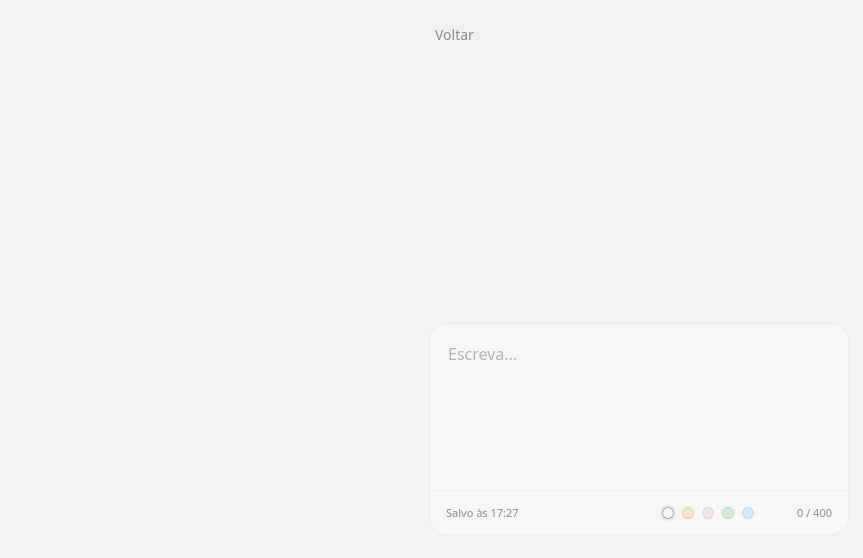
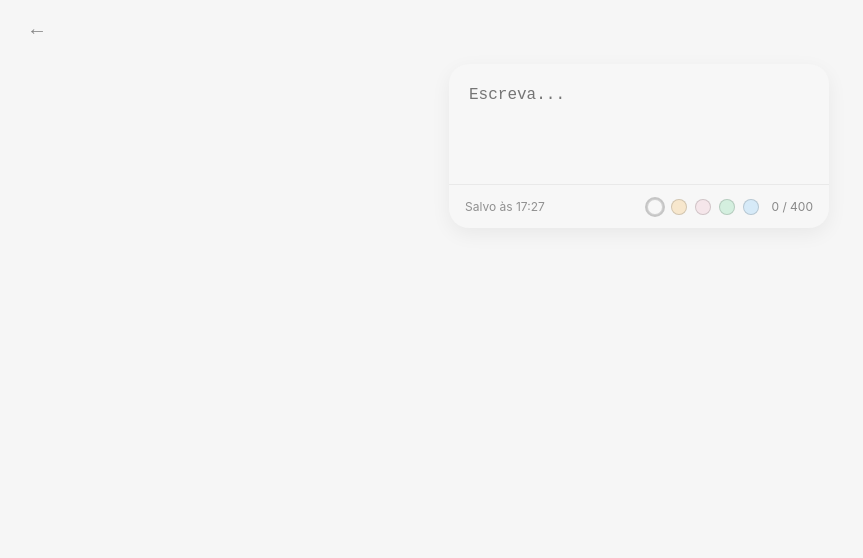
Before and after one commit to gesielgco/ecosystem-notess, a React app in the folder app/: page / in a window 1280 px wide. Shown: the top 558 px of the page, without its empty margins (1-864 px from the left). Built offline with nearby package versions, Linux system fonts and the light colour scheme; the HTML template or start-up script is replaced by a standard one.

Commit message:
ui: pin note below topbar + back arrow

```diff
--- a/app/src/App.tsx
+++ b/app/src/App.tsx
@@ -24,11 +24,17 @@ const MIN_H = 220;
 const MAX_H = 620;
 
 // Auto-height limits (proporcional ao texto)
+// (inclui o “compacto quando vazio”)
+const AUTO_EMPTY_TEXTAREA_H = 120;
 const AUTO_MIN_TEXTAREA_H = 160;
 const AUTO_MAX_TEXTAREA_H = 360;
 
 // Footer height (CSS usa 44px)
 const FOOTER_H = 44;
+
+// Long-press (mobile)
+const LONG_PRESS_MS = 520;
+const MOVE_TOLERANCE_PX = 10;
 
 type NoteSize = {
   w?: number;
@@ -147,6 +153,10 @@ export default function App() {
     noteId: string;
   } | null>(null);
 
+  // long-press state (mobile)
+  const longPressTimerRef = useRef<number | null>(null);
+  const longPressStartRef = useRef<{ x: number; y: number } | null>(null);
+
   const orderedNotes = useMemo(() => [...notes].sort((a, b) => b.updatedAt - a.updatedAt), [notes]);
 
   const activeNote = useMemo(() => {
@@ -236,7 +246,7 @@ export default function App() {
     setView("grid");
   }
 
-  // ✅ auto-height proporcional ao texto (se não manualH)
+  // ✅ auto-height proporcional ao texto + compacto quando vazio (se não manualH)
   function autoResizeTextarea() {
     if (!activeId) return;
     const s = sizes[activeId];
@@ -246,8 +256,14 @@ export default function App() {
     if (!el) return;
 
     el.style.height = "auto";
+
+    const text = el.value.trim();
+    if (text.length === 0) {
+      el.style.height = `${AUTO_EMPTY_TEXTAREA_H}px`;
+      return;
+    }
+
     const desired = el.scrollHeight;
-
     const clampedH = clamp(desired, AUTO_MIN_TEXTAREA_H, AUTO_MAX_TEXTAREA_H);
     el.style.height = `${clampedH}px`;
   }
@@ -324,10 +340,10 @@ export default function App() {
       return nextMap;
     });
 
-    // textarea acompanha a altura manual (mantém proporção interna)
+    // textarea acompanha a altura manual
     const el = textareaRef.current;
     if (el) {
-      const inner = Math.max(AUTO_MIN_TEXTAREA_H, nextH - FOOTER_H - 20); // 20 ≈ padding
+      const inner = Math.max(AUTO_EMPTY_TEXTAREA_H, nextH - FOOTER_H - 20);
       el.style.height = `${Math.min(inner, AUTO_MAX_TEXTAREA_H)}px`;
     }
   }
@@ -337,6 +353,53 @@ export default function App() {
     if (!drag) return;
     dragRef.current = { ...drag, active: false };
     e.preventDefault();
+  }
+
+  // -----------------------------
+  // ✅ LONG PRESS (mobile) + vibração
+  // -----------------------------
+  function cancelLongPress() {
+    if (longPressTimerRef.current) window.clearTimeout(longPressTimerRef.current);
+    longPressTimerRef.current = null;
+    longPressStartRef.current = null;
+  }
+
+  function onGridPointerDown(e: React.PointerEvent) {
+    const target = e.target as HTMLElement;
+
+    // só no vazio (não em cima de um card)
+    if (target.closest(".note-card")) return;
+
+    const isCoarse =
+      typeof window !== "undefined" &&
+      window.matchMedia &&
+      window.matchMedia("(pointer:coarse)").matches;
+
+    // só para mobile/tablet
+    if (!isCoarse) return;
+
+    longPressStartRef.current = { x: e.clientX, y: e.clientY };
+
+    cancelLongPress();
+    longPressTimerRef.current = window.setTimeout(() => {
+      // vibração sutil (se suportar)
+      if (navigator.vibrate) navigator.vibrate(12);
+
+      createNoteAndOpen();
+      cancelLongPress();
+    }, LONG_PRESS_MS);
+  }
+
+  function onGridPointerMove(e: React.PointerEvent) {
+    if (!longPressStartRef.current) return;
+
+    const dx = Math.abs(e.clientX - longPressStartRef.current.x);
+    const dy = Math.abs(e.clientY - longPressStartRef.current.y);
+
+    // se o usuário estiver rolando/arrastando, cancela
+    if (dx > MOVE_TOLERANCE_PX || dy > MOVE_TOLERANCE_PX) {
+      cancelLongPress();
+    }
   }
 
   // ✅ BOOT: sempre edit (última válida; senão cria; senão mais recente)
@@ -415,7 +478,8 @@ export default function App() {
     // eslint-disable-next-line react-hooks/exhaustive-deps
   }, [activeId, view]);
 
-  function onGridClick() {
+  // Desktop: duplo clique no vazio cria (mobile: long press)
+  function onGridDoubleClick() {
     createNoteAndOpen();
   }
 
@@ -433,7 +497,16 @@ export default function App() {
   return (
     <div className="app-root">
       {view === "grid" && (
-        <div className="grid-screen" onClick={onGridClick} role="button" tabIndex={0}>
+        <div
+          className="grid-screen"
+          onDoubleClick={onGridDoubleClick}
+          onPointerDown={onGridPointerDown}
+          onPointerMove={onGridPointerMove}
+          onPointerUp={cancelLongPress}
+          onPointerCancel={cancelLongPress}
+          role="button"
+          tabIndex={0}
+        >
           <div className="grid-wrap">
             {orderedNotes.map((n) => (
               <button
@@ -457,12 +530,12 @@ export default function App() {
       {view === "edit" && activeNote && (
         <div className="edit-screen">
           <div className="edit-topbar">
-            <button className="back-btn" type="button" onClick={exitToGrid}>
-              Voltar
+            <button className="back-btn" type="button" onClick={exitToGrid} aria-label="Voltar">
+  <span className="back-icon">←</span>
             </button>
           </div>
 
-          {/* ✅ Auto-centralizar verticalmente: wrapper faz center */}
+          {/* Centralização vertical é feita no CSS (.edit-outer) */}
           <div className="edit-outer">
             <div className="edit-wrap">
               <div
@@ -520,6 +593,7 @@ export default function App() {
                   </div>
                 </div>
               </div>
+
               <div style={{ height: 10 }} />
             </div>
           </div>
--- a/app/src/index.css
+++ b/app/src/index.css
@@ -1,309 +1,316 @@
-@tailwind base;
-@tailwind components;
-@tailwind utilities;
+/* Reset básico */
 
-:root {
-  --bg-app: #f2f2f2;
-  --text: #333333;
-
-  --border: rgba(0, 0, 0, 0.05);
-  --border-strong: rgba(0, 0, 0, 0.12);
-  --divider: rgba(0, 0, 0, 0.028);
-
-  --muted: rgba(51, 51, 51, 0.55);
-  --focus-shadow: 0 12px 28px rgba(0, 0, 0, 0.06);
+*{
+  box-sizing: border-box;
 }
 
 html,
 body,
-#root {
-  height: 100%;
+#root{
+  margin:0;
+  padding:0;
+  height:100%;
+  font-family:-apple-system,BlinkMacSystemFont,"SF Pro Text",system-ui,sans-serif;
+  background:#f6f6f6;
+  color:#222;
 }
 
-body {
-  margin: 0;
-  background: var(--bg-app);
-  color: var(--text);
-  -webkit-font-smoothing: antialiased;
-  -moz-osx-font-smoothing: grayscale;
+
+/* APP ROOT */
+
+.app-root{
+  min-height:100dvh;
 }
 
-.app-root {
-  min-height: 100%;
+
+/* GRID (lista de notas) */
+
+.grid-screen{
+  padding:32px;
 }
 
-/* =========================
-   GRID
-========================= */
-
-.grid-screen {
-  min-height: 100vh;
-  padding: 48px 24px;
+.grid-wrap{
+  display:grid;
+  grid-template-columns:repeat(auto-fill,minmax(220px,1fr));
+  gap:18px;
 }
 
-.grid-wrap {
-  max-width: 980px;
-  margin: 0 auto;
-  display: grid;
-  grid-template-columns: repeat(auto-fill, minmax(220px, 1fr));
-  gap: 18px;
+.note-card{
+  border:none;
+  border-radius:16px;
+  padding:18px;
+  text-align:left;
+  cursor:pointer;
+  background:#fff;
+  transition:transform .08s ease,box-shadow .08s ease;
 }
 
-.note-card {
-  border: 1px solid var(--border);
-  border-radius: 16px;
-  padding: 16px;
-  text-align: left;
-  transition: transform 120ms ease, border-color 120ms ease;
+.note-card:hover{
+  transform:translateY(-2px);
+  box-shadow:0 6px 14px rgba(0,0,0,.08);
 }
 
-.note-card:hover {
-  border-color: var(--border-strong);
-  transform: translateY(-1px);
+.note-card-text{
+  font-size:15px;
+  line-height:1.4;
+  min-height:60px;
 }
 
-.note-card-text {
-  font-size: 15px;
-  line-height: 1.35;
-  white-space: pre-wrap;
+.note-card-meta{
+  margin-top:12px;
+  font-size:12px;
+  color:#777;
 }
 
-.note-card-meta {
-  margin-top: 12px;
-  font-size: 12px;
-  color: var(--muted);
+.clamp-4{
+  display:-webkit-box;
+  -webkit-line-clamp:4;
+  -webkit-box-orient:vertical;
+  overflow:hidden;
 }
 
-.clamp-4 {
-  display: -webkit-box;
-  -webkit-line-clamp: 4;
-  -webkit-box-orient: vertical;
-  overflow: hidden;
+
+
+/* TELA DE EDIÇÃO */
+
+.edit-screen{
+  min-height:100dvh;
 }
 
-/* =========================
-   EDIT
-========================= */
 
-.edit-screen {
-  min-height: 100vh;
-  padding: 18px 18px 40px;
+/* TOPO */
+
+.edit-topbar{
+
+  position:sticky;
+  top:0;
+
+  height:56px;
+
+  display:flex;
+  align-items:center;
+  justify-content:flex-start;
+
+  padding:0 18px;
+
+  background:transparent;
+
 }
 
-.edit-topbar {
-  max-width: 420px; /* Mac base */
-  margin: 0 auto 10px;
+
+/* BOTÃO VOLTAR */
+
+.back-btn{
+
+  border:none;
+  background:transparent;
+
+  font-size:20px;
+  color:rgba(0,0,0,.45);
+
+  padding:6px 10px;
+
+  border-radius:10px;
+
+  cursor:pointer;
+
+  transition:background .15s ease;
+
 }
 
-.back-btn {
-  appearance: none;
-  background: transparent;
-  border: 0;
-  color: rgba(51, 51, 51, 0.55);
-  font-size: 14px;
-  padding: 6px 6px;
-  border-radius: 10px;
-  cursor: pointer;
+.back-btn:hover{
+  background:rgba(0,0,0,.05);
+  color:rgba(0,0,0,.6);
 }
 
-.back-btn:hover {
-  background: rgba(0, 0, 0, 0.04);
-  color: rgba(51, 51, 51, 0.75);
+.back-icon{
+  transform:translateY(-1px);
 }
 
-/* ✅ Auto-centralizar verticalmente conforme cresce */
-.edit-outer {
-  min-height: calc(100vh - 64px); /* topbar + breathing */
-  display: flex;
-  align-items: center;
-  justify-content: center;
+
+
+/* ÁREA PRINCIPAL */
+/* AQUI ESTÁ A MUDANÇA PRINCIPAL */
+
+.edit-outer{
+
+  min-height:calc(100dvh - 56px);
+
+  display:flex;
+
+  align-items:flex-start;   /* <<< não centraliza mais verticalmente */
+  justify-content:center;
+
+  padding:18px;
+  padding-top:8px;
+
 }
 
-.edit-wrap {
-  display: flex;
-  justify-content: center;
-  padding: 6px 0;
+
+/* WRAP */
+
+.edit-wrap{
+  width:100%;
+  display:flex;
+  justify-content:center;
 }
 
-/* Post-it */
-.edit-card {
-  position: relative;
-  border: 1px solid var(--border);
-  border-radius: 18px;
-  transition: box-shadow 180ms ease, border-color 160ms ease;
 
-  /* Opção 2 (equilíbrio): base */
-  width: 420px;
-  min-width: 300px;
-  max-width: 520px;
+/* CARD DA NOTA */
 
-  /* altura base (auto-height do textarea define o “miolo”) */
-  background: #f7f7f7;
+.edit-card{
+
+  background:#fff;
+
+  border-radius:20px;
+
+  box-shadow:0 6px 20px rgba(0,0,0,.06);
+
+  display:flex;
+  flex-direction:column;
+
+  transition:box-shadow .18s ease;
+
 }
 
-.edit-card--postit {
-  width: 420px;
+.edit-card.is-focused{
+  box-shadow:0 10px 28px rgba(0,0,0,.08);
 }
 
-.edit-card.is-focused {
-  border-color: var(--border-strong);
-  box-shadow: var(--focus-shadow);
+
+/* PROPORÇÃO IDEAL */
+
+.edit-card--postit{
+
+  width:min(92vw,380px);
+  max-width:380px;
+
 }
 
-/* textarea: cresce com o texto (JS ajusta height) */
-.edit-textarea {
-  width: 100%;
-  border: 0;
-  outline: none;
-  resize: none;
-  background: transparent;
-  color: var(--text);
 
-  font-size: 16px;
-  line-height: 1.55;
+/* TEXTAREA */
 
-  padding: 18px 18px 10px;
+.edit-textarea{
 
-  min-height: 160px;
-  max-height: 360px;
-  overflow-y: auto;
+  width:100%;
+
+  border:none;
+  outline:none;
+
+  resize:none;
+
+  font-size:16px;
+  line-height:1.45;
+
+  padding:20px 20px 12px 20px;
+
+  background:transparent;
+
+  min-height:120px;
+
 }
 
-.edit-textarea::placeholder {
-  color: rgba(51, 51, 51, 0.35);
+
+
+/* FOOTER */
+
+.edit-footer{
+
+  height:44px;
+
+  border-top:1px solid rgba(0,0,0,.06);
+
+  display:flex;
+  align-items:center;
+
+  justify-content:space-between;
+
+  padding:0 16px;
+
+  font-size:12px;
+
+  color:#777;
+
 }
 
-/* Rodapé compacto e centralizado */
-.edit-footer {
-  display: flex;
-  align-items: center;
-  justify-content: space-between;
-  gap: 12px;
 
-  height: 44px;
-  padding: 0 16px;
-  border-top: 1px solid var(--divider);
+
+/* SALVO */
+
+.edit-saved{
+  opacity:.8;
+  transition:opacity .2s ease;
 }
 
-.edit-saved {
-  font-size: 11px;
-  color: var(--muted);
-  line-height: 1;
-  transition: opacity 200ms ease;
+.saved-pulse{
+  opacity:1;
 }
 
-.saved-pulse {
-  opacity: 0.95;
+
+
+/* LADO DIREITO */
+
+.edit-right{
+  display:flex;
+  align-items:center;
+  gap:12px;
 }
 
-.edit-right {
-  display: flex;
-  align-items: center;
-  gap: 14px;
+
+
+/* CORES */
+
+.color-picker{
+  display:flex;
+  gap:8px;
 }
 
-.edit-counter {
-  font-size: 11px;
-  color: var(--muted);
-  line-height: 1;
-  min-width: 64px;
-  text-align: right;
+.swatch{
+
+  width:16px;
+  height:16px;
+
+  border-radius:50%;
+
+  border:1px solid rgba(0,0,0,.15);
+
+  cursor:pointer;
+
 }
 
-.color-picker {
-  display: flex;
-  align-items: center;
-  gap: 8px;
+.swatch-active{
+  outline:2px solid rgba(0,0,0,.2);
 }
 
-.swatch {
-  width: 12px;
-  height: 12px;
-  border-radius: 999px;
-  border: 1px solid rgba(0, 0, 0, 0.10);
-  padding: 0;
-  cursor: pointer;
-  transition: transform 120ms ease, border-color 120ms ease;
+
+
+/* CONTADOR */
+
+.edit-counter{
+  font-size:12px;
+  color:#888;
 }
 
-.swatch:hover {
-  border-color: rgba(0, 0, 0, 0.18);
-  transform: scale(1.05);
+
+
+/* RESIZE */
+
+.resize-handle{
+
+  position:absolute;
+
+  right:8px;
+  bottom:8px;
+
+  width:18px;
+  height:18px;
+
+  cursor:nwse-resize;
+
+  opacity:.35;
+
 }
 
-.swatch-active {
-  border-color: rgba(0, 0, 0, 0.32);
-  box-shadow: 0 0 0 2px rgba(0, 0, 0, 0.05);
+.resize-handle:hover{
+  opacity:.6;
 }
-
-/* resize handle discreto */
-.resize-handle {
-  position: absolute;
-  right: 10px;
-  bottom: 10px;
-  width: 16px;
-  height: 16px;
-  cursor: nwse-resize;
-  border-radius: 6px;
-  background: rgba(0, 0, 0, 0.04);
-  opacity: 0;
-  transition: opacity 140ms ease, background 140ms ease;
-}
-
-.edit-card:hover .resize-handle,
-.edit-card.is-focused .resize-handle {
-  opacity: 0.55;
-}
-
-.resize-handle:hover {
-  background: rgba(0, 0, 0, 0.06);
-  opacity: 0.7;
-}
-
-/* =========================
-   Responsivo (Opção 2: equilíbrio)
-========================= */
-
-/* iPhone: 340px fixo (não ocupa tela) */
-@media (max-width: 480px) {
-  .edit-topbar {
-    max-width: 340px;
-  }
-
-  .edit-card,
-  .edit-card--postit {
-    width: 340px;
-    min-width: 300px;
-    max-width: 340px;
-  }
-
-  .edit-outer {
-    min-height: calc(100vh - 56px);
-  }
-}
-
-/* iPad: 380px */
-@media (min-width: 768px) and (max-width: 1024px) {
-  .edit-topbar {
-    max-width: 380px;
-  }
-
-  .edit-card,
-  .edit-card--postit {
-    width: 380px;
-    max-width: 380px;
-  }
-}
-
-/* Mac: 420px */
-@media (min-width: 1025px) {
-  .edit-topbar {
-    max-width: 420px;
-  }
-
-  .edit-card,
-  .edit-card--postit {
-    width: 420px;
-    max-width: 420px;
-  }
-}
```
